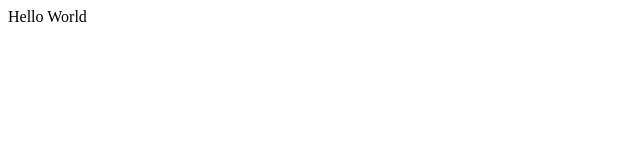
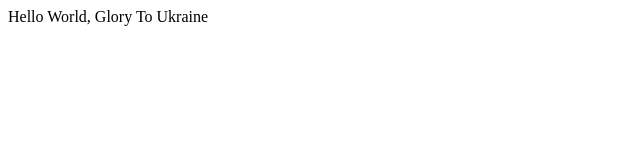
Before and after one commit to FunnyBilbur/javascript_goit, a plain HTML site: page index.html in a window 1280 px wide. Shown: the whole page, without its empty margins (0-640 px from the left). Drawn offline with Linux system fonts and the light colour scheme.

Commit message:
Added text

```diff
--- a/index.html
+++ b/index.html
@@ -7,6 +7,6 @@
     <title>Document</title>
 </head>
 <body>
-    Hello World
+    Hello World, Glory To Ukraine
 </body>
 </html>
```
